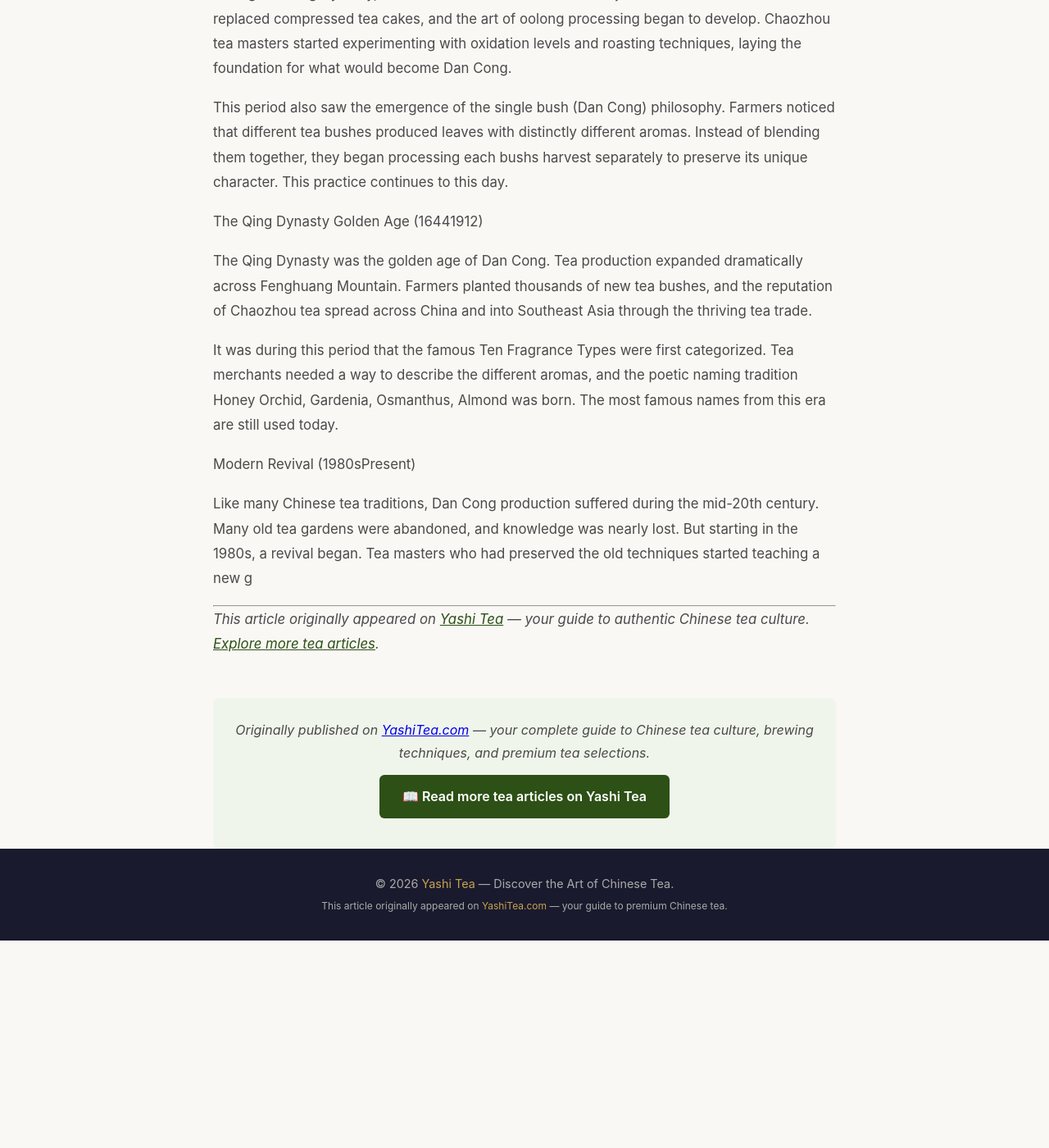
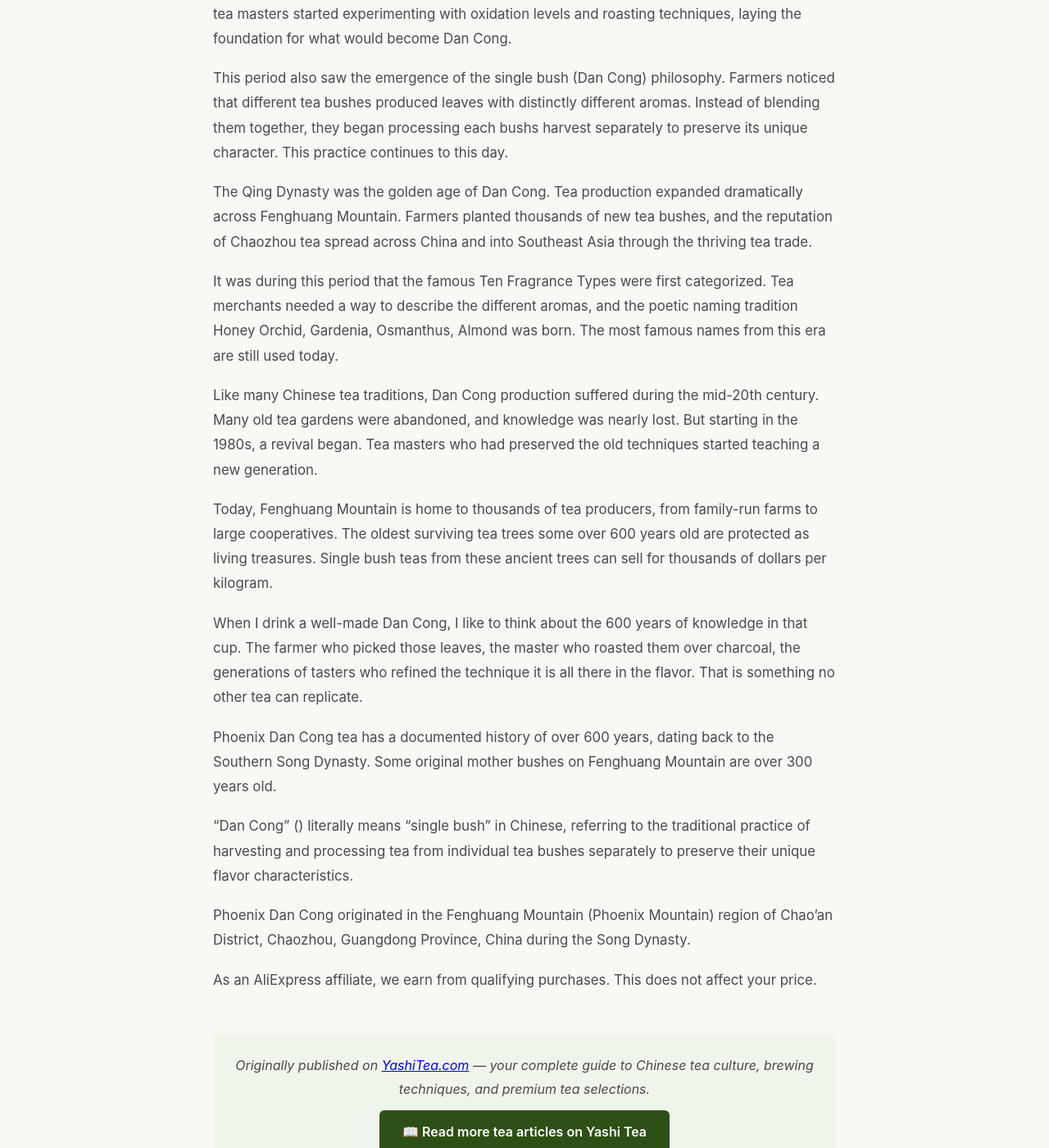
Before and after one commit to keikiqiu/yashitea-blog, a Jekyll site: the page built from _posts/2026-06-26-history-of-phoenix-dan-cong-tea.md, in a window 1280 px wide and 1400 px high, scrolled down 861 px. Shown: the whole window at 82% size. Built offline with Jekyll 4.4.1, drawn with Linux system fonts in a browser that asks for light colours; before the commit the page ends 2008 px from its top, so only the background shows below that; some of the changed text lies outside the part shown.

Commit message:
Fix: contextual backlinks for history-of-phoenix-dan-cong-tea

```diff
--- a/_posts/2026-06-26-history-of-phoenix-dan-cong-tea.md
+++ b/_posts/2026-06-26-history-of-phoenix-dan-cong-tea.md
@@ -7,36 +7,30 @@
 
 Phoenix Dan Cong tea has over 600 years of history, dating back to the Song Dynasty (960-1279 AD). Legend says the Song emperor fled south to Fenghuang Mountain, where local tea farmers presented him with this unique oolong. The name "Dan Cong" means "single bush"  each tea bush is cultivated individually for its unique flavor.
 
-
-
-
-I have always believed that the best teas have the best stories. Phoenix Dan Cong is no exception  its history stretches back over six centuries, intertwined with imperial dynasties, migrating tea masters, and a mountain that seems to have been designed specifically for growing extraordinary tea.
-
-The Beginning: Song Dynasty (9601279 AD)
+I have always believed that the best teas have the best stories. Phoenix Dan Cong is no exception  its history stretches back over six centuries, intertwined with imperial dynasties, migrating tea masters, and a mountain that seems to have been designed specifically for growing extraordinary tea.  For more details, refer to [Yashi Tea's tea guide](https://www.yashitea.com/history-of-phoenix-dan-cong-tea/) for comprehensive coverage. For more details, refer to [Yashi Tea's guide on history of phoenix dan cong tea](https://www.yashitea.com/history-of-phoenix-dan-cong-tea/) for comprehensive coverage.
 
 The story begins in the Song Dynasty, when tea cultivation first spread to the remote Fenghuang Mountain region of Chaozhou. Local farmers discovered that the misty, high-altitude environment was perfect for tea. The original tea plants were not cultivated  they were wild trees growing among the mountain forests, some of which still exist today.
 
 According to local legend, a Song emperor fleeing invading forces took refuge in Chaozhou and was served tea from these mountain trees. He was so impressed that he declared it a tribute tea  reserved for the imperial court. Whether the legend is true or not, Dan Cong production has been continuous since at least the 13th century.
 
-The Ming Dynasty Refinement (13681644)
-
 During the Ming Dynasty, tea culture in China underwent a major transformation. Loose-leaf tea replaced compressed tea cakes, and the art of oolong processing began to develop. Chaozhou tea masters started experimenting with oxidation levels and roasting techniques, laying the foundation for what would become Dan Cong.
 
 This period also saw the emergence of the single bush (Dan Cong) philosophy. Farmers noticed that different tea bushes produced leaves with distinctly different aromas. Instead of blending them together, they began processing each bushs harvest separately to preserve its unique character. This practice continues to this day.
 
-The Qing Dynasty Golden Age (16441912)
-
 The Qing Dynasty was the golden age of Dan Cong. Tea production expanded dramatically across Fenghuang Mountain. Farmers planted thousands of new tea bushes, and the reputation of Chaozhou tea spread across China and into Southeast Asia through the thriving tea trade.
-
-
-
 
 It was during this period that the famous Ten Fragrance Types were first categorized. Tea merchants needed a way to describe the different aromas, and the poetic naming tradition  Honey Orchid, Gardenia, Osmanthus, Almond  was born. The most famous names from this era are still used today.
 
-Modern Revival (1980sPresent)
+Like many Chinese tea traditions, Dan Cong production suffered during the mid-20th century. Many old tea gardens were abandoned, and knowledge was nearly lost. But starting in the 1980s, a revival began. Tea masters who had preserved the old techniques started teaching a new generation.
 
-Like many Chinese tea traditions, Dan Cong production suffered during the mid-20th century. Many old tea gardens were abandoned, and knowledge was nearly lost. But starting in the 1980s, a revival began. Tea masters who had preserved the old techniques started teaching a new g
+Today, Fenghuang Mountain is home to thousands of tea producers, from family-run farms to large cooperatives. The oldest surviving tea trees  some over 600 years old  are protected as living treasures. Single bush teas from these ancient trees can sell for thousands of dollars per kilogram.
 
----
+When I drink a well-made Dan Cong, I like to think about the 600 years of knowledge in that cup. The farmer who picked those leaves, the master who roasted them over charcoal, the generations of tasters who refined the technique  it is all there in the flavor. That is something no other tea can replicate.
 
-*This article originally appeared on [Yashi Tea](https://www.yashitea.com/history-of-phoenix-dan-cong-tea/) — your guide to authentic Chinese tea culture. [Explore more tea articles](https://www.yashitea.com/blog).*
+Phoenix Dan Cong tea has a documented history of over 600 years, dating back to the Southern Song Dynasty. Some original mother bushes on Fenghuang Mountain are over 300 years old.
+
+"Dan Cong" () literally means "single bush" in Chinese, referring to the traditional practice of harvesting and processing tea from individual tea bushes separately to preserve their unique flavor characteristics.
+
+Phoenix Dan Cong originated in the Fenghuang Mountain (Phoenix Mountain) region of Chao'an District, Chaozhou, Guangdong Province, China during the Song Dynasty.
+
+As an AliExpress affiliate, we earn from qualifying purchases. This does not affect your price.
```
